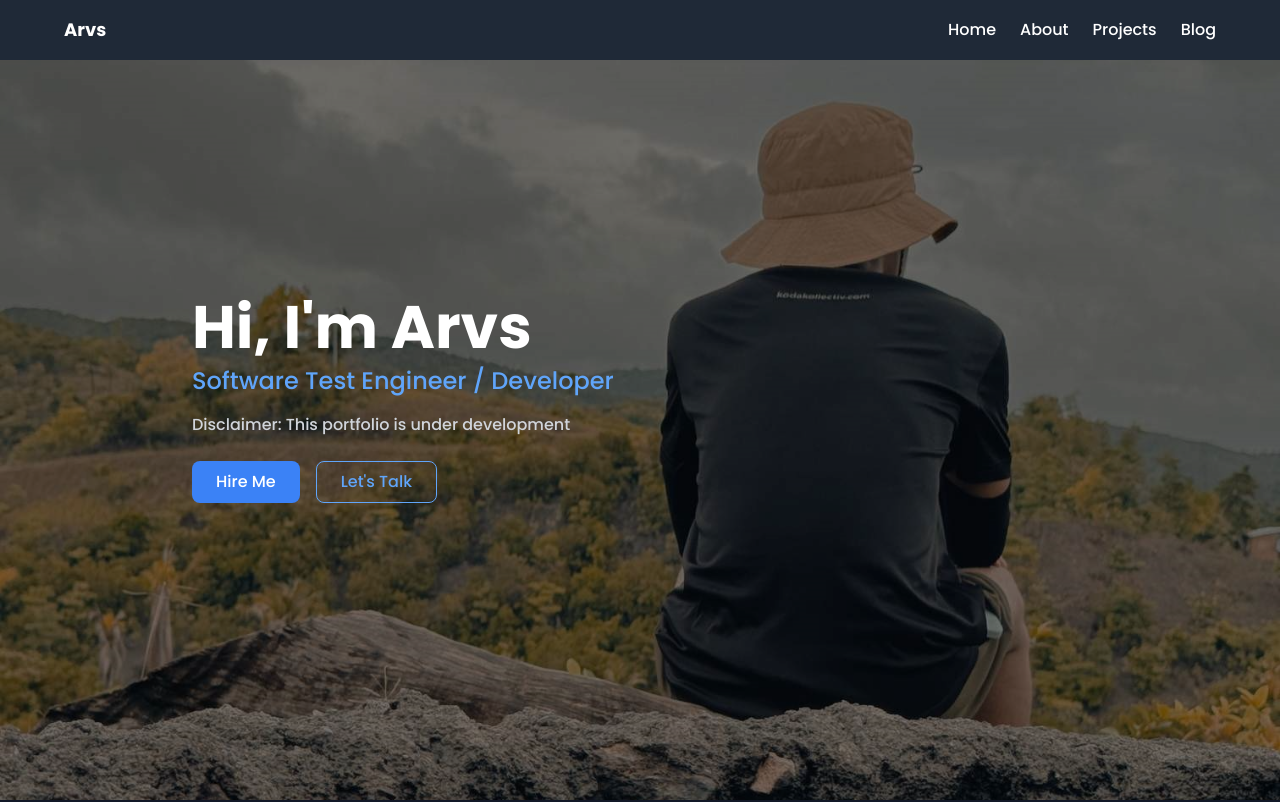
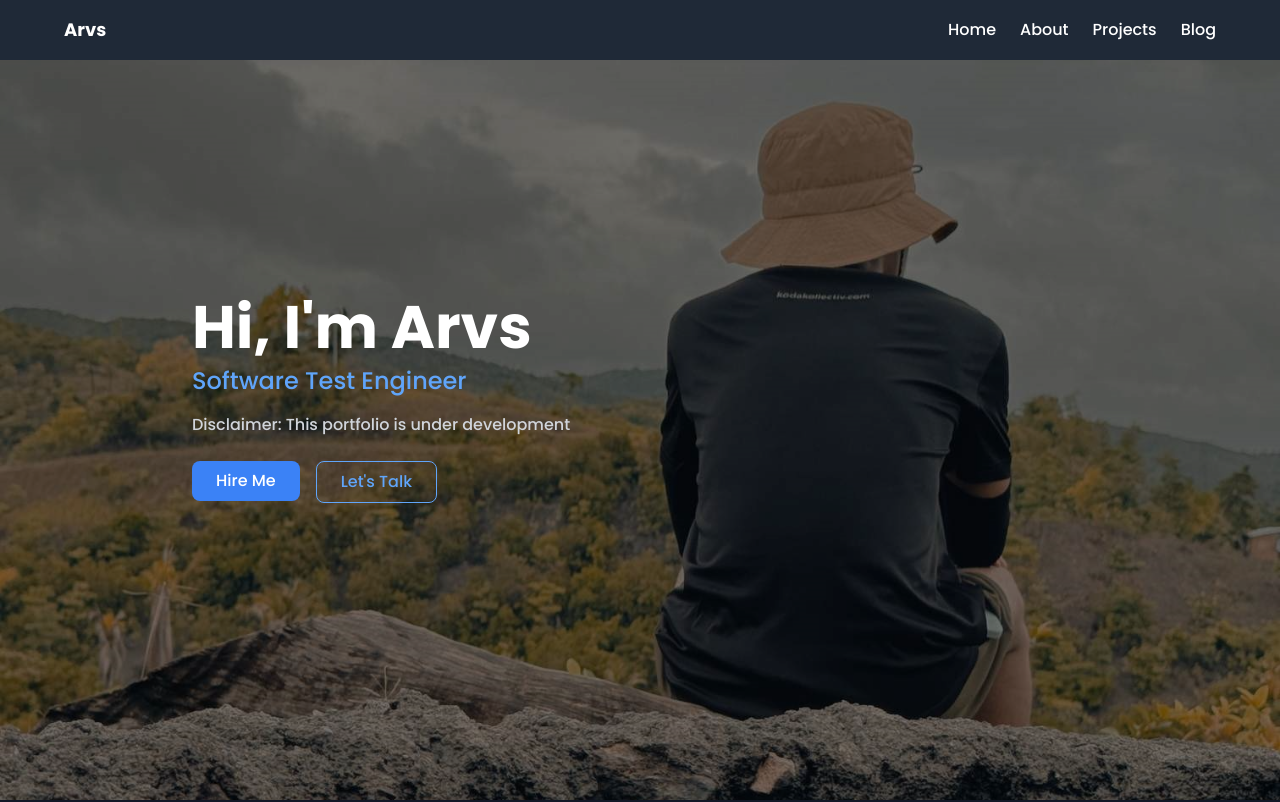
Before and after one commit to Arvin-tech/my-portfolio, a Next.js app: page / in a window 1280 px wide. Shown: the top 802 px of the page. Built offline with nearby package versions, Linux system fonts and the light colour scheme.

Commit message:
homepage - updated email to, added hire me csv

```diff
--- a/src/app/page.tsx
+++ b/src/app/page.tsx
@@ -19,15 +19,17 @@ export default function Home() {
         <div className="relative z-10 text-center md:text-left max-w-4xl w-full">
           <h1 className="text-4xl md:text-6xl font-bold">Hi, I&apos;m Arvs</h1>
           <h2 className="text-xl md:text-2xl text-blue-400 mt-2">
-            Software Test Engineer / Developer
+            Software Test Engineer
           </h2>
           <p className="mt-4 text-gray-300">
             Disclaimer: This portfolio is under development
           </p>
           <div className="mt-6 flex gap-4 justify-center md:justify-start">
-            <button className="bg-blue-500 text-white px-6 py-2 rounded-lg hover:bg-blue-600">
-              Hire Me
-            </button>
+            <a href="/cv.pdf" target="_blank" rel="noopener noreferrer">
+              <button className="bg-blue-500 text-white px-6 py-2 rounded-lg hover:bg-blue-600">
+                Hire Me
+              </button>
+            </a>
             <button className="border border-blue-400 text-blue-400 px-6 py-2 rounded-lg hover:bg-blue-400 hover:text-white">
               Let&apos;s Talk
             </button>
@@ -42,7 +44,7 @@ export default function Home() {
         <p className="mt-2 text-gray-400">Let&apos;s work together! Reach out via email or socials.</p>
         <div className="flex justify-center gap-4 mt-4">
           <a
-            href="mailto:your.email@example.com"
+            href="mailto:arvinsaguisa@gmail.com"
             className="bg-blue-500 text-white px-4 py-2 rounded-lg hover:bg-blue-600"
           >
             Email Me
```
Also changed, not shown: 1 other file (tests, documents, lock files or other folders).
